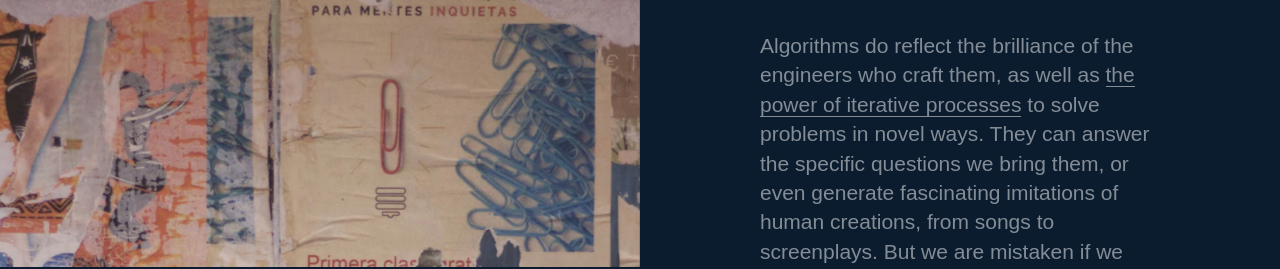
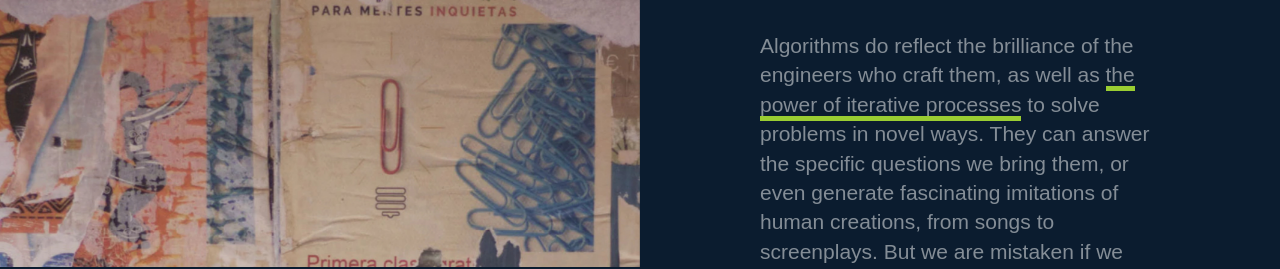
Before and after one commit to mabrurherza/mabrurherza.github.io, a plain HTML site: page index.html in a window 1280 px wide. Shown: the part 533-802 px from the top of the page. Drawn offline with nearby package versions, Linux system fonts and the light colour scheme; a script that the page names is missing.

Commit message:
minor content change

```diff
--- a/css/split-opl.webflow.css
+++ b/css/split-opl.webflow.css
@@ -131,7 +131,7 @@ a {
 }
 
 .bio-links {
-  border-bottom: 1px solid #848d96;
+  border-bottom: 5px solid yellowgreen;
   text-decoration: none;
 }
 
--- a/index.html
+++ b/index.html
@@ -31,7 +31,7 @@ body {
       <div data-w-id="3fd5aeb3-22da-ed60-7286-0d11f16597d3" style="opacity:0" class="content">
         <div class="name">Dead Eyes See No Future</div>
         <h1 class="tagline"><strong class="bold-text">How technology blindly changes our future perspective.</strong></h1>
-        <p class="bio">Algorithms do reflect the brilliance of the engineers who craft them, as well as <a href="#" class="bio-links">the power of iterative processes</a> to solve problems in novel ways. They can answer the specific questions we bring them, or even generate fascinating imitations of human creations, from songs to screenplays. But we are mistaken if we look to algorithms for direction. They are not guided by a core set of values so much as by a specific set of outcomes. They are utilitarian.</p>
+        <p class="bio">Algorithms do reflect the brilliance of the engineers who craft them, as well as <a href="https://en.wikipedia.org/wiki/Initiative" class="bio-links">the power of iterative processes</a> to solve problems in novel ways. They can answer the specific questions we bring them, or even generate fascinating imitations of human creations, from songs to screenplays. But we are mistaken if we look to algorithms for direction. They are not guided by a core set of values so much as by a specific set of outcomes. They are utilitarian.</p>
         <div class="links w-row">
           <div class="column w-col w-col-4">
             <div class="text-block-2">Connect</div>
```
Also changed, not shown: images/favicon.png, images/webclip.jpg.
